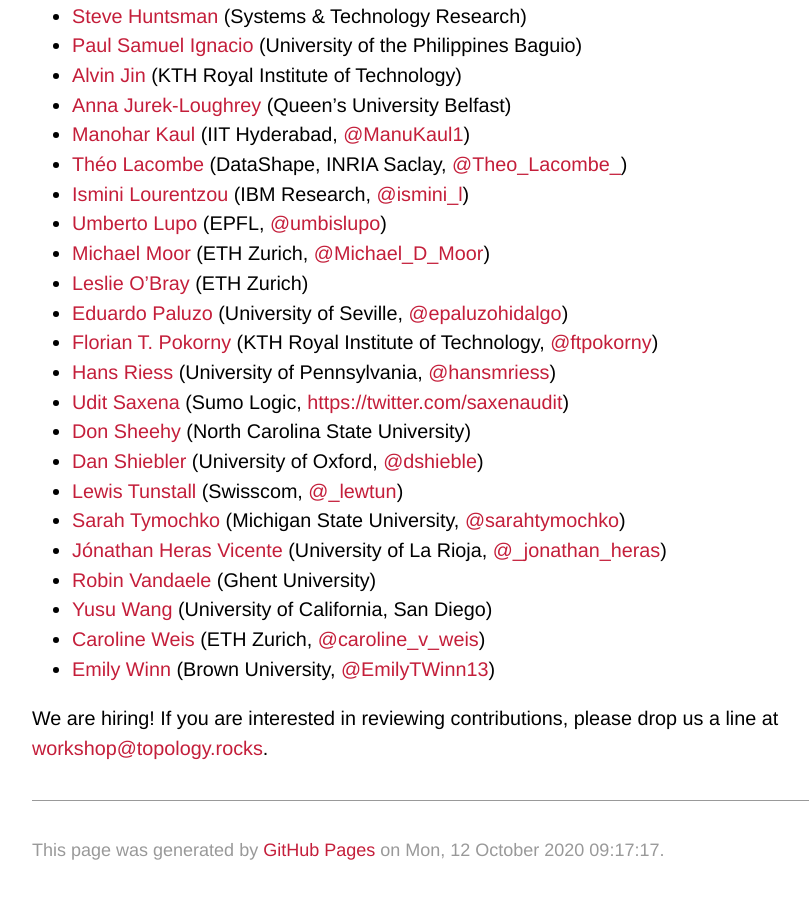
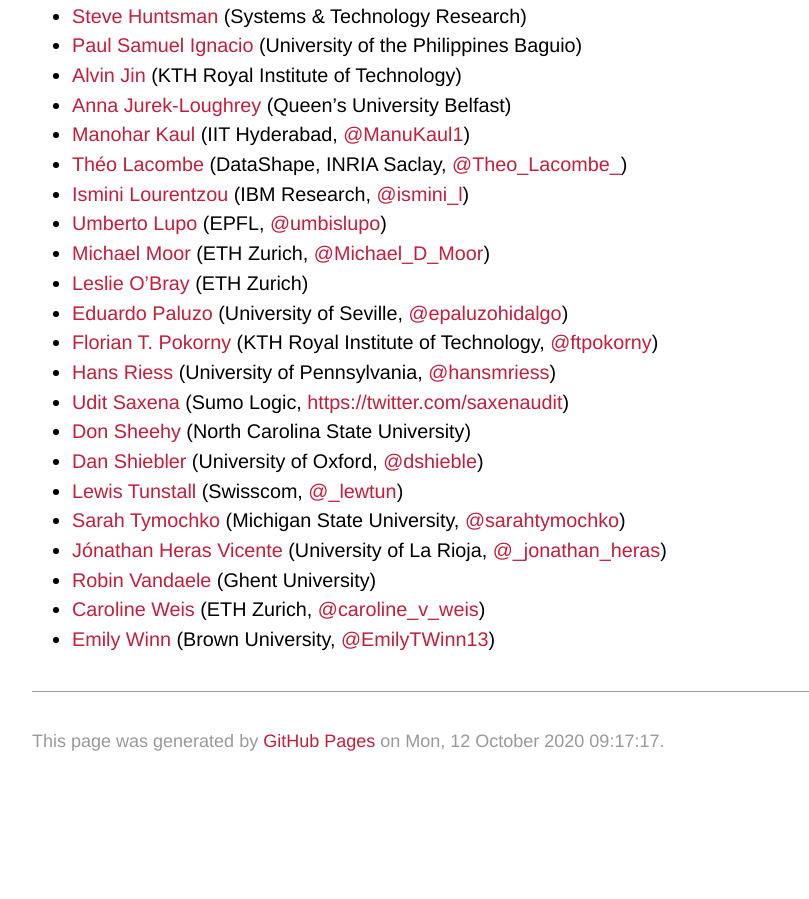
Before and after one commit to tda-in-ml/tda-in-ml.github.io, a Jekyll site: the page built from committee.md, in a window 1280 px wide and 900 px high, scrolled down 1155 px. Shown: the whole window, without its empty margins (140-949 px from the left). Built offline with Jekyll 4.4.1, drawn with Linux system fonts in a browser that asks for light colours; some web fonts are replaced; our own code applies the rules of GitHub Pages for plain Markdown files; after the commit the page ends 1946 px from its top, so only the background shows below that.

```diff
--- a/committee.md
+++ b/committee.md
@@ -45,9 +45,5 @@ linchpin in ensuring high-quality reviews of all scientific contributions:
 - [Sarah Tymochko](https://www.egr.msu.edu/~tymochko) (Michigan State University, [@sarahtymochko](https://twitter.com/sarahtymochko))
 - [Jónathan Heras Vicente](https://www.unirioja.es/cu/joheras) (University of La Rioja, [@\_jonathan_heras](https://twitter.com/_jonathan_heras))
 - [Robin Vandaele](https://users.ugent.be/~rvdaele) (Ghent University)
-- [Yusu Wang](http://yusu.belkin-wang.org) (University of California, San Diego)
 - [Caroline Weis](https://weis.ml) (ETH Zurich, [@caroline_v_weis](https://twitter.com/caroline_v_weis))
 - [Emily Winn](http://emilytwinn.com) (Brown University, [@EmilyTWinn13](https://twitter.com/EmilyTWinn13))
-
-We are hiring! If you are interested in reviewing contributions, please
-drop us a line at [workshop@topology.rocks](mailto:workshop@topology.rocks).
```
